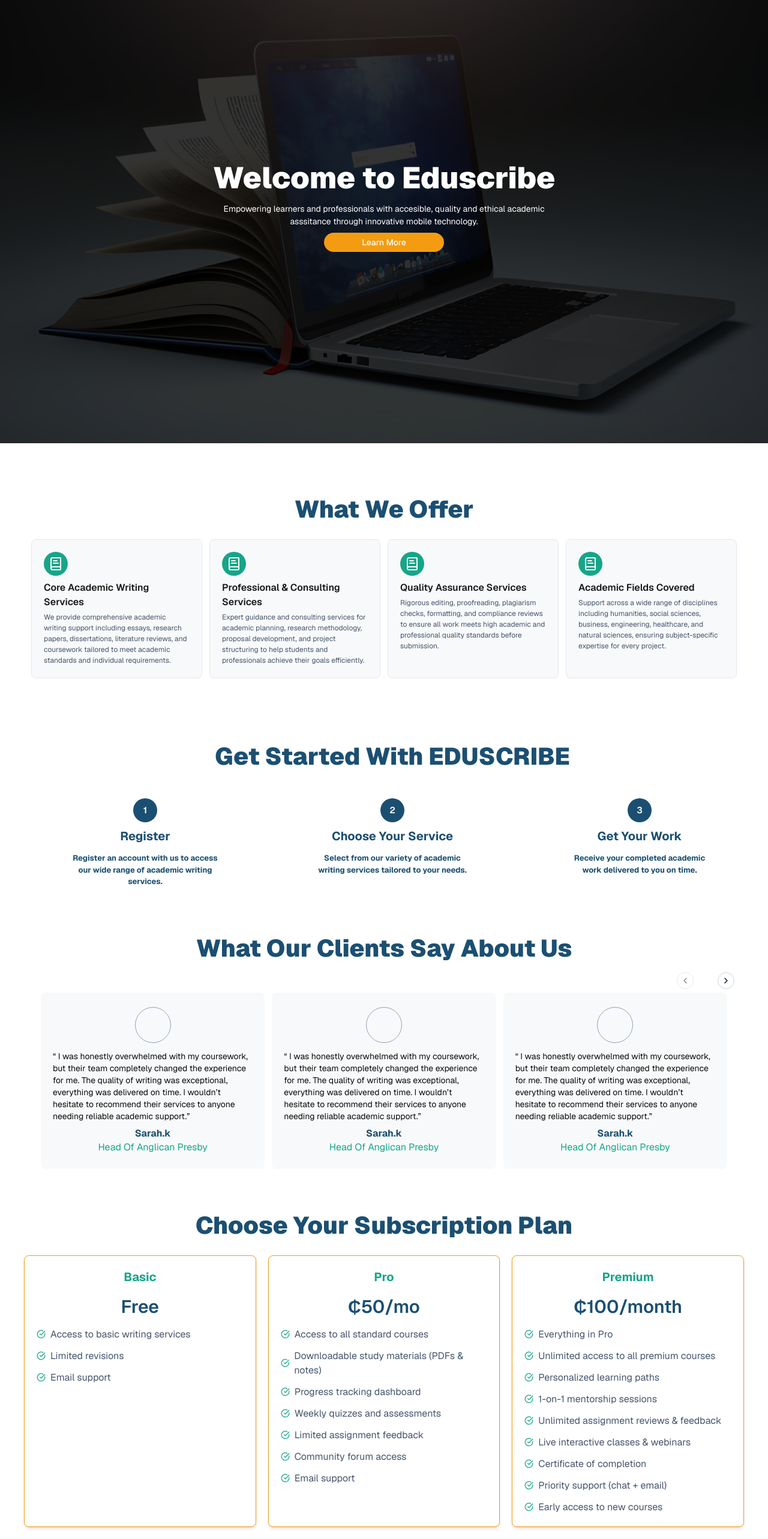
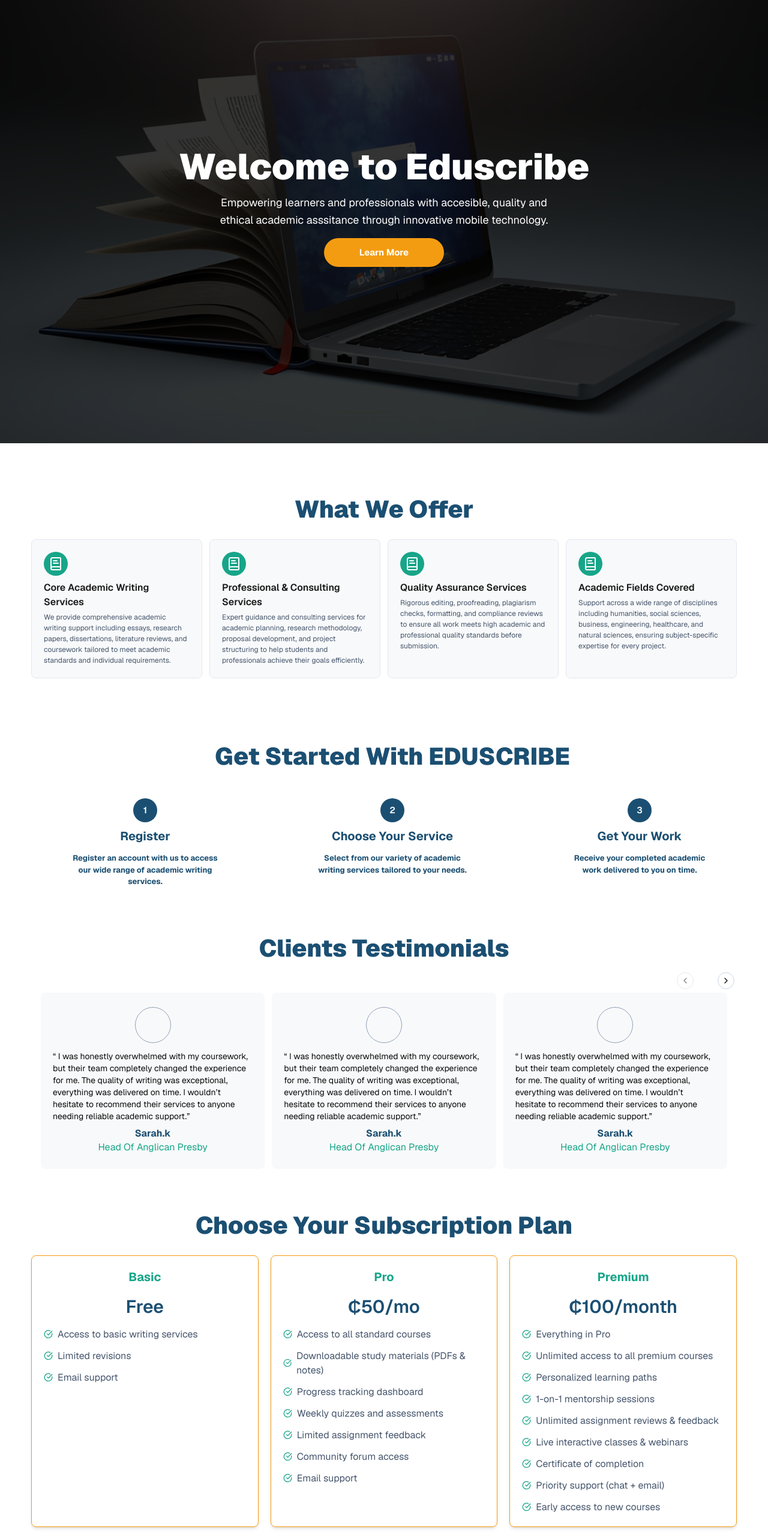
Before and after one commit to StephenTetteh-Nirvana/Eduscribe, a Next.js app: page / in a window 1280 px wide. Shown: the part 111-2677 px from the top of the page at 60% size. Built offline with nearby package versions, Linux system fonts and the light colour scheme.

Commit message:
minor responsive adjustmensts

```diff
--- a/components/home/HeroSection.tsx
+++ b/components/home/HeroSection.tsx
@@ -3,7 +3,7 @@
 
 const HeroSection = () => {
     return (
-        <div className="relative bg-[var(--primaryTheme)] w-full h-[70vh] md:h-[80vh] lg:h-screen">
+        <div className="relative bg-[var(--primaryTheme)] w-full h-[100vh] md:h-[80vh] lg:h-screen">
 
           {/* Background Image */}
           <Image
@@ -11,22 +11,23 @@
             width={500}
             height={500}
             alt="Hero Image"
-            quality={100}
+            quality={75}
+            loading="eager"
             className="relative w-full h-full object-cover object-center"
           />
 
           <div className="absolute inset-0 flex flex-col items-center justify-center bg-black/80">
-            <h1 className="text-[30px] md:text-[40px] lg:text-[50px]
+            <h1 className="text-[30px] md:text-[40px] lg:text-[60px]
               text-white font-[900] text-[var(--primaryTheme)] text-center"
             >
               Welcome to Eduscribe
             </h1>
             <p
-              className="text-[14px] text-white text-center md:w-[600px] mx-auto mt-1"
+              className="leading-relaxed text-[13px] text-white text-center w-[86%] md:w-[600px] lg:text-[18px]"
             >
               Empowering learners and professionals with accesible, quality and ethical academic asssitance through innovative mobile technology.
             </p>
-            <Button className="border-none bg-[var(--secondaryTheme)] text-white rounded-full p-3 mt-2 w-[200px] mx-auto cursor-pointer">Learn More</Button>
+            <Button className="border-none bg-[var(--secondaryTheme)] text-[15px] text-white rounded-full p-6 mt-4 w-[200px] mx-auto cursor-pointer font-bold">Learn More</Button>
           </div>
 
         </div>
--- a/components/home/PaymentSubscription.tsx
+++ b/components/home/PaymentSubscription.tsx
@@ -50,7 +50,7 @@
         <h1 className="text-[var(--primaryTheme)] text-center text-[27px] lg:text-[40px] md:text-[35px] font-[900]">Choose Your Subscription Plan</h1>
 
         {/* Subscription Plans  */}
-        <div className="grid grid-cols-1 gap-5 mt-5 md:grid-cols-3 md:gap-5">
+        <div className="grid grid-cols-1 gap-5 mt-5 md:grid-cols-3 md:gap-5 px-3">
             {data.map((item, index) => (
                 <div key={index} className="border border-[var(--secondaryTheme)]
                 shadow-[var(--secondaryTheme)] shadow-md rounded-md p-5 flex flex-col gap-3 cursor-pointer"
--- a/components/home/Testimonials.tsx
+++ b/components/home/Testimonials.tsx
@@ -16,7 +16,7 @@
     <div className="relative mt-15 md:mt-30 py-5 flex flex-col items-center justify-center">
 
       {/* Heading   */}
-      <h1 className="text-[var(--primaryTheme)] font-[900] text-[27px] lg:text-[40px] md:text-[35px]">What Our Clients Say About Us</h1>
+      <h1 className="text-[var(--primaryTheme)] font-[900] text-[27px] lg:text-[40px] md:text-[35px]">Clients Testimonials</h1>
 
       <Carousel className="w-[90%] py-5 mt-5">
 
```
